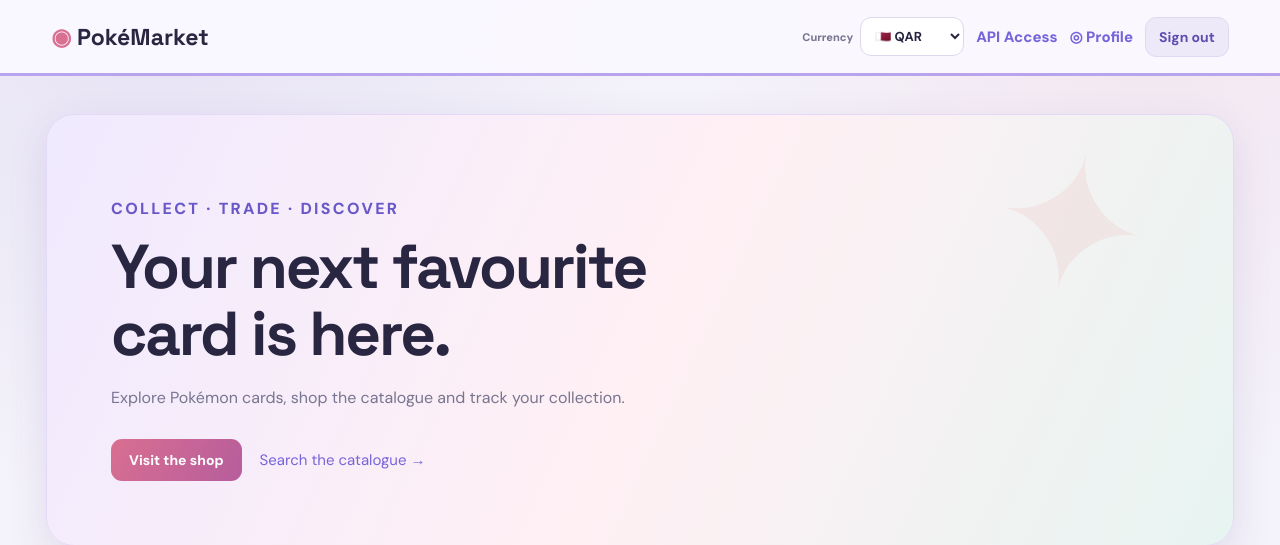
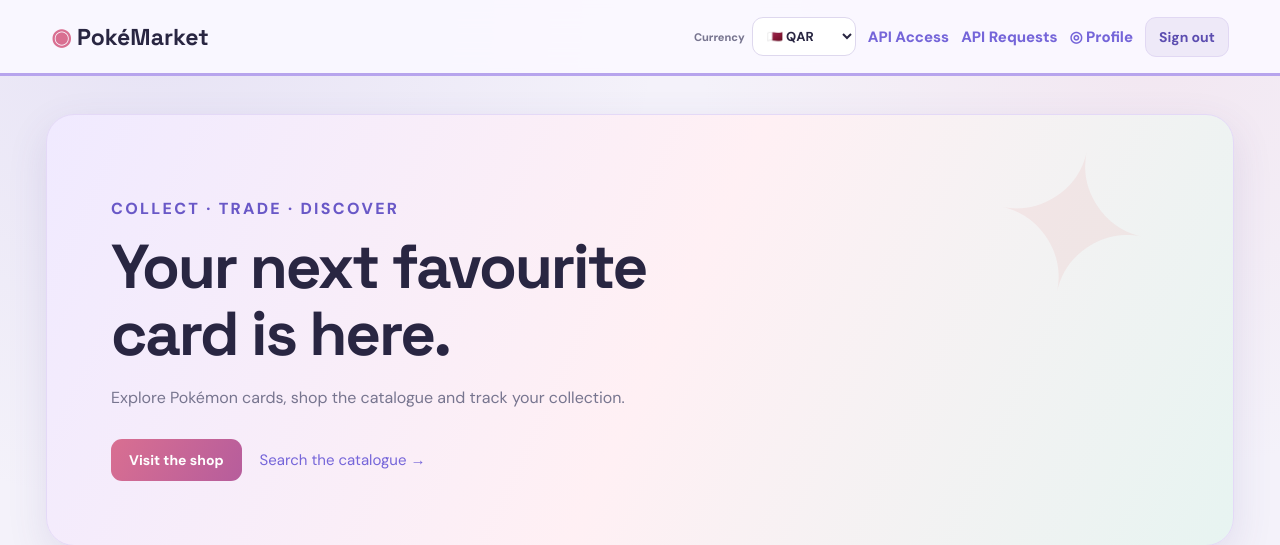
Before and after one commit to shinuxAKI/PokeMarket, an ASP.NET Core app: page / in a window 1280 px wide. Shown: the top 545 px of the page. Run offline with ASP.NET Core 8, Linux system fonts and the light colour scheme; the visitor is signed in with stand-in values (Sample User, id 1); the project's own start-up code is not run, and a stand-in starts its controllers and pages.

Commit message:
Add API admin navigation

```diff
--- a/PokeMarketApi/Views/Shared/_Layout.cshtml
+++ b/PokeMarketApi/Views/Shared/_Layout.cshtml
@@ -24,6 +24,10 @@
         @if (User.Identity?.IsAuthenticated == true)
         {
             <a class="profile-link" href="/ApiRequest">API Access</a>
+            @if (User.IsInRole("Admin"))
+            {
+                <a class="profile-link" href="/ApiAdmin">API Requests</a>
+            }
             <a class="profile-link" href="/Profile">◎ Profile</a>
             <form class="logout-form" method="post" action="/Identity/Account/Logout?returnUrl=%2F">
                 @Html.AntiForgeryToken()
```
